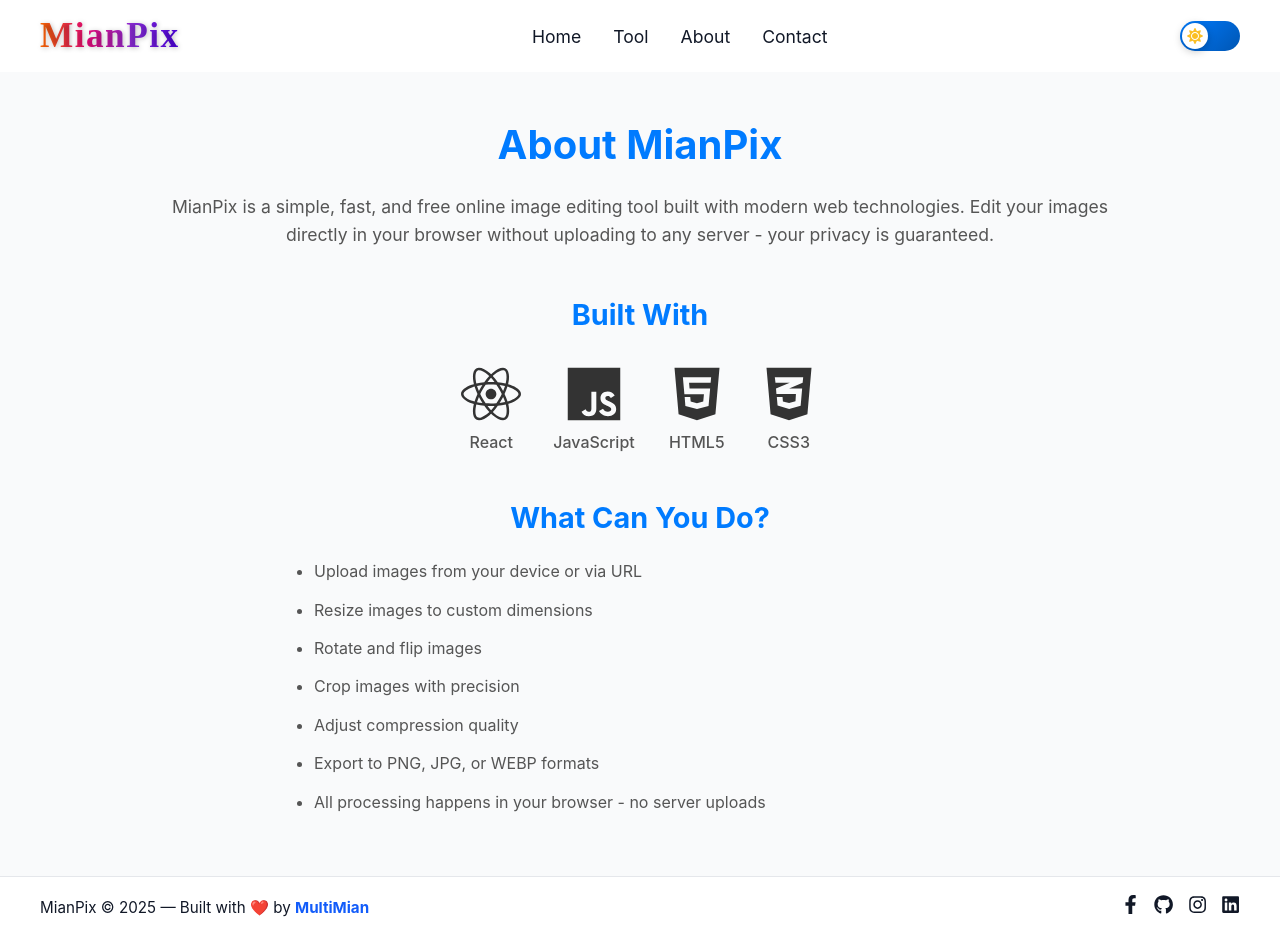
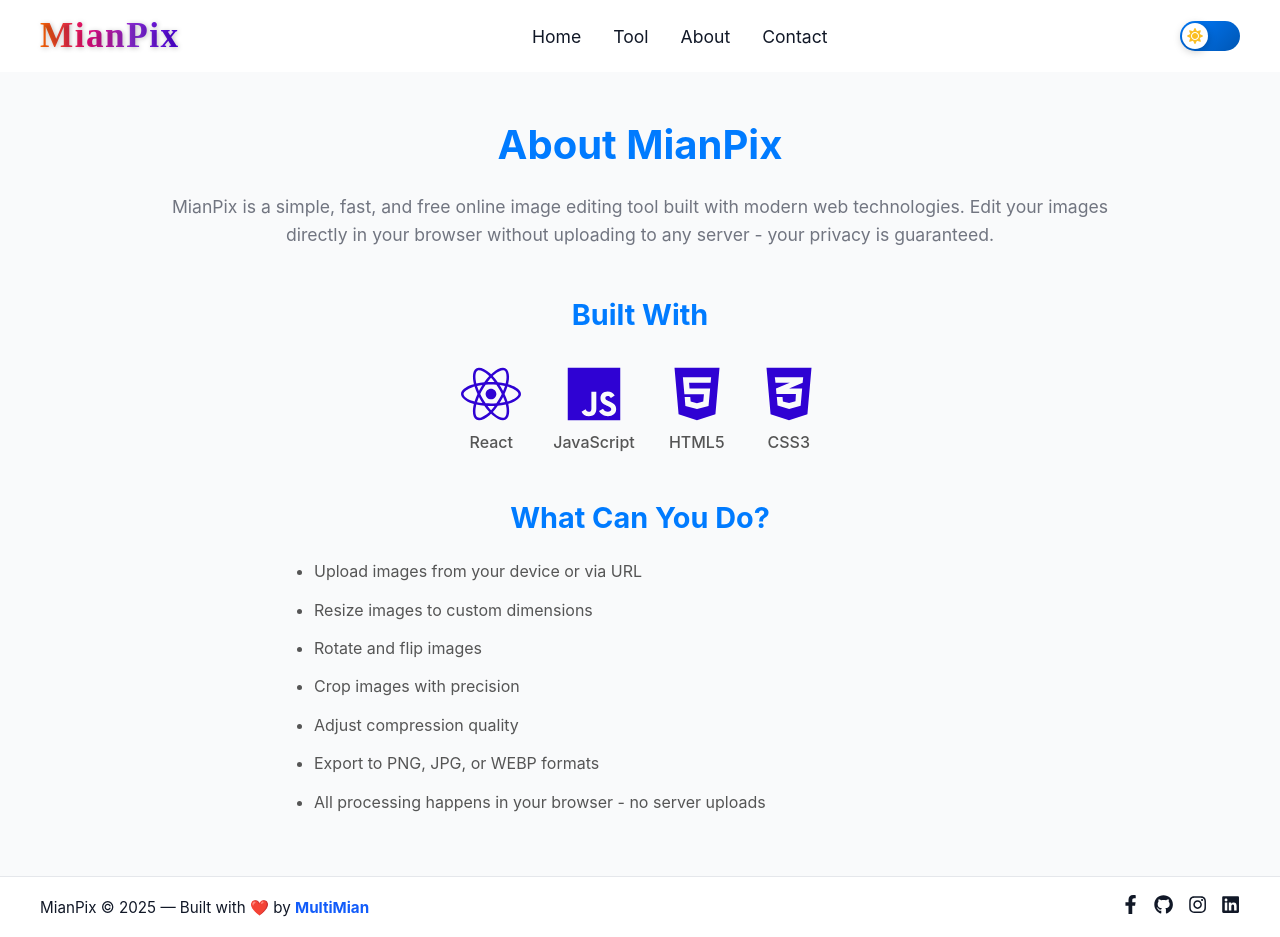
Before and after one commit to Mianhassam96/MianPix, a React (Create React App) app: page /about in a window 1280 px wide. Built offline with nearby package versions, Linux system fonts and the light colour scheme; the HTML template or start-up script is replaced by a standard one.

Commit message:
Updated UI, footer, header logo styling, contact page theme support

```diff
--- a/package.json
+++ b/package.json
@@ -22,7 +22,6 @@
     "gh-pages": "^5.0.0",
     "prettier": "^3.1.1"
   },
-  "homepage": "https://Mianhassam96.github.io/MianPix",
   "scripts": {
     "start": "react-scripts start",
     "build": "react-scripts build",
--- a/src/pages/About.css
+++ b/src/pages/About.css
@@ -2,7 +2,7 @@
   padding: 3rem 1rem;
   max-width: 1000px;
   margin: 0 auto;
-  color: #333;
+  color: #2f02d3;
 }
 
 .about-container h1 {
@@ -17,7 +17,7 @@
   line-height: 1.6;
   text-align: center;
   margin-bottom: 3rem;
-  color: #555;
+  color: #717580;
 }
 
 .tech-stack {
```
Lines whose indentation alone changed are shown as unchanged.
